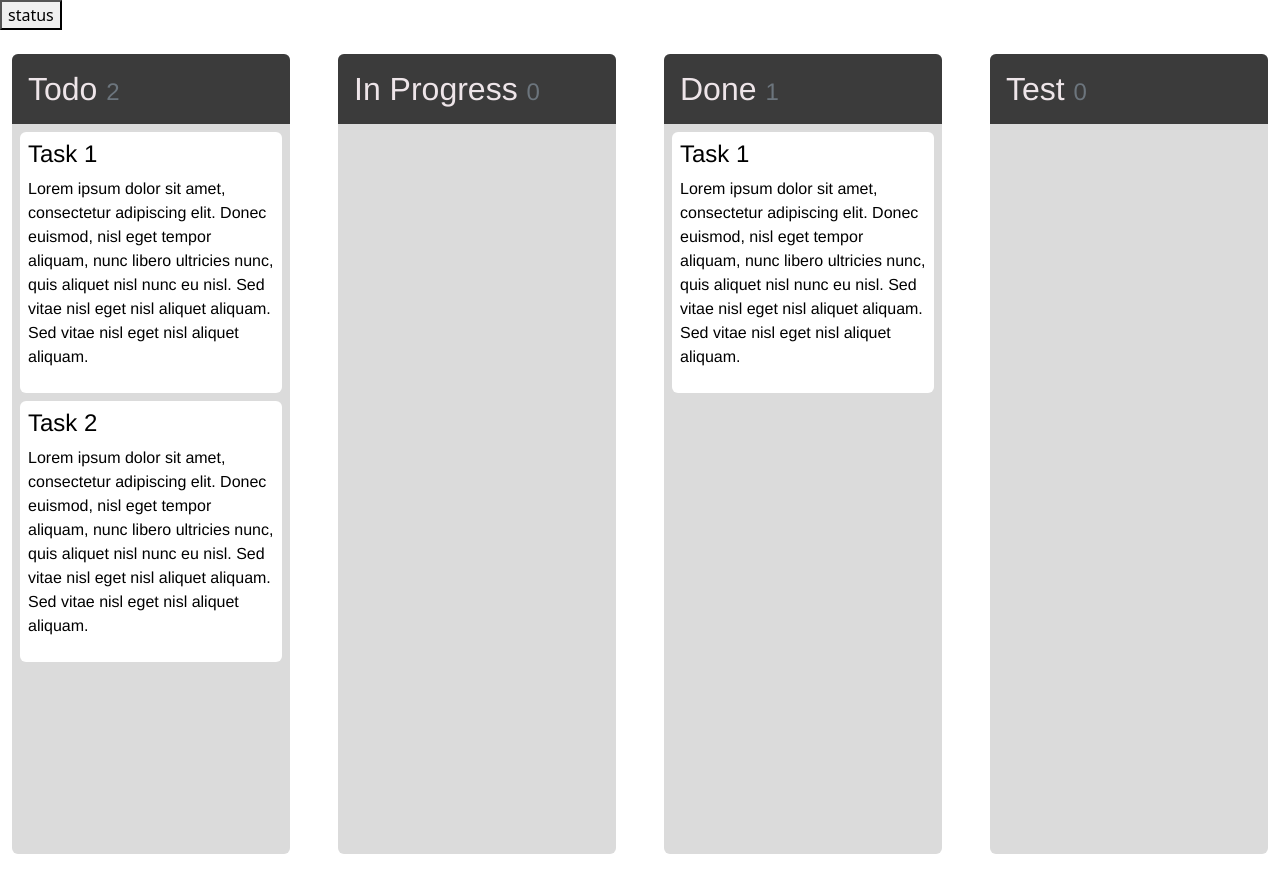
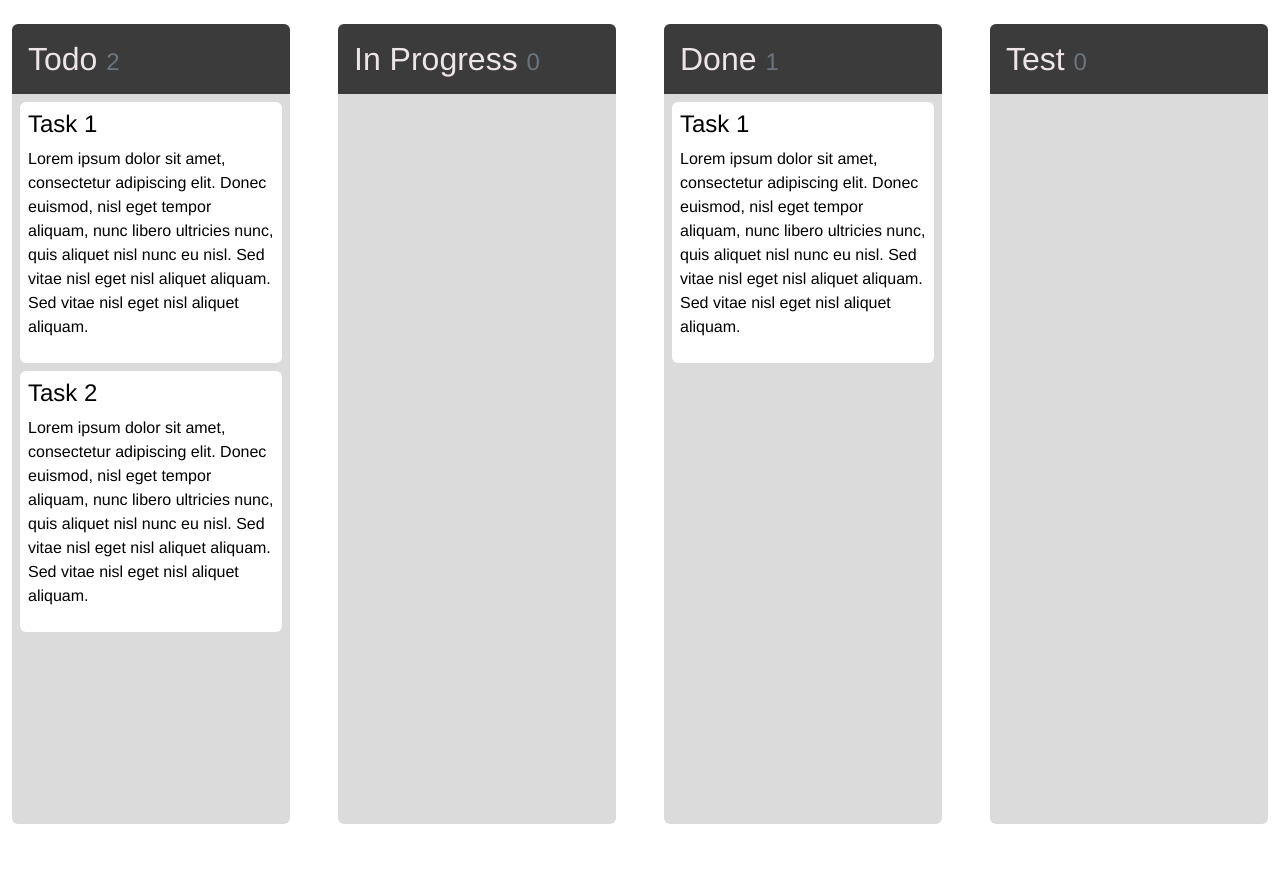
Before and after one commit to arturszolke/board-app, a Vue app: page / in a window 1280 px wide. After the commit the page ends 848 px from the top, so only its background shows below. Built offline with nearby package versions, Linux system fonts and the light colour scheme.

Commit message:
fixed on drag duplication

```diff
--- a/src/App.vue
+++ b/src/App.vue
@@ -42,7 +42,7 @@ export default {
 </script>
 
 <template>
-    <button @click="console.log(status)">status</button>
+    <!-- <button @click="console.log(status)">status</button> -->
     <div class="app m-0">
         <div class="row">
             <div class="col p-0" v-for="(state, id) in status" :key="id">
--- a/src/assets/main.css
+++ b/src/assets/main.css
@@ -35,5 +35,5 @@ a,
 body {
   margin: 0;
   padding: 0;
-  overflow: hidden;
+  overflow-x: hidden;
 }
--- a/src/components/BoardStatus.vue
+++ b/src/components/BoardStatus.vue
@@ -22,7 +22,7 @@ export default {
             <div>
                 <Draggable class="draggable" ghost-class="ghost" drag-class="dragClass" group="tasks"
                     fallback-class="fallbackStyleClass" :force-fallback="true" :animation="200" :list="status.tasks"
-                    item-key="id">
+                    item-key="index">
                     <template #item="{ element: task }">
                         <BoardTask :task="task" />
                     </template>
```
